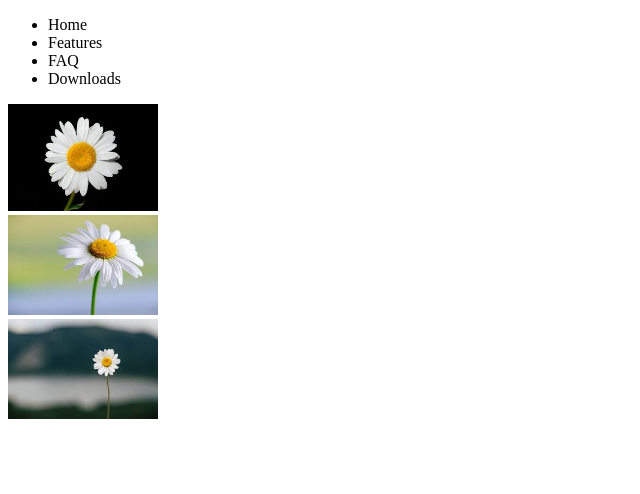
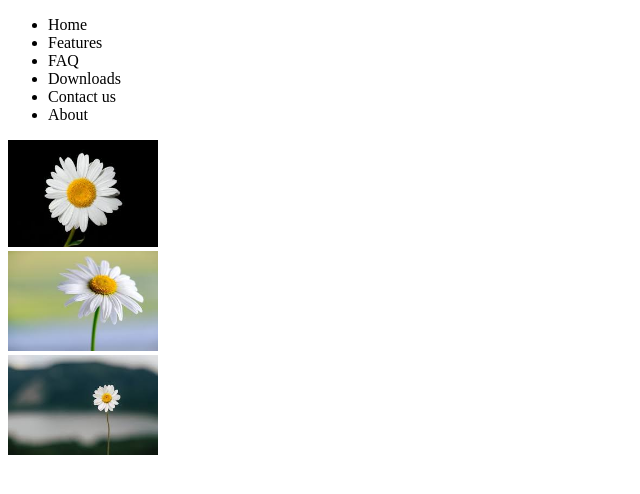
Before and after one commit to AbbasRazaPakistan/webdemo, a plain HTML site: page index.html in a window 1280 px wide. Shown: the whole page, without its empty margins (0-640 px from the left). Drawn offline with Linux system fonts and the light colour scheme.

Commit message:
contact us & about menus added.

```diff
--- a/index.html
+++ b/index.html
@@ -16,6 +16,8 @@
       <li>Features</li>
       <li>FAQ</li>
       <li>Downloads</li>
+      <li>Contact us</li>
+      <li>About</li>
     </ul>
     <img src="./images/1.jpg" alt="" /><br />
     <img src="./images/2.jpg" alt="" /><br />
```
